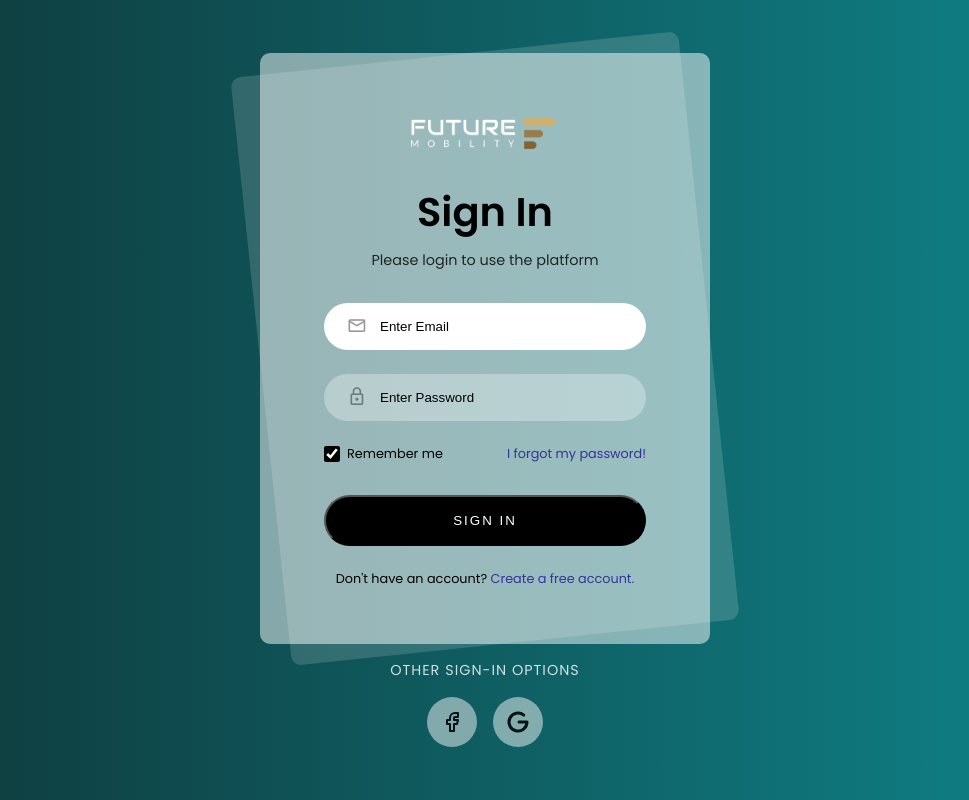
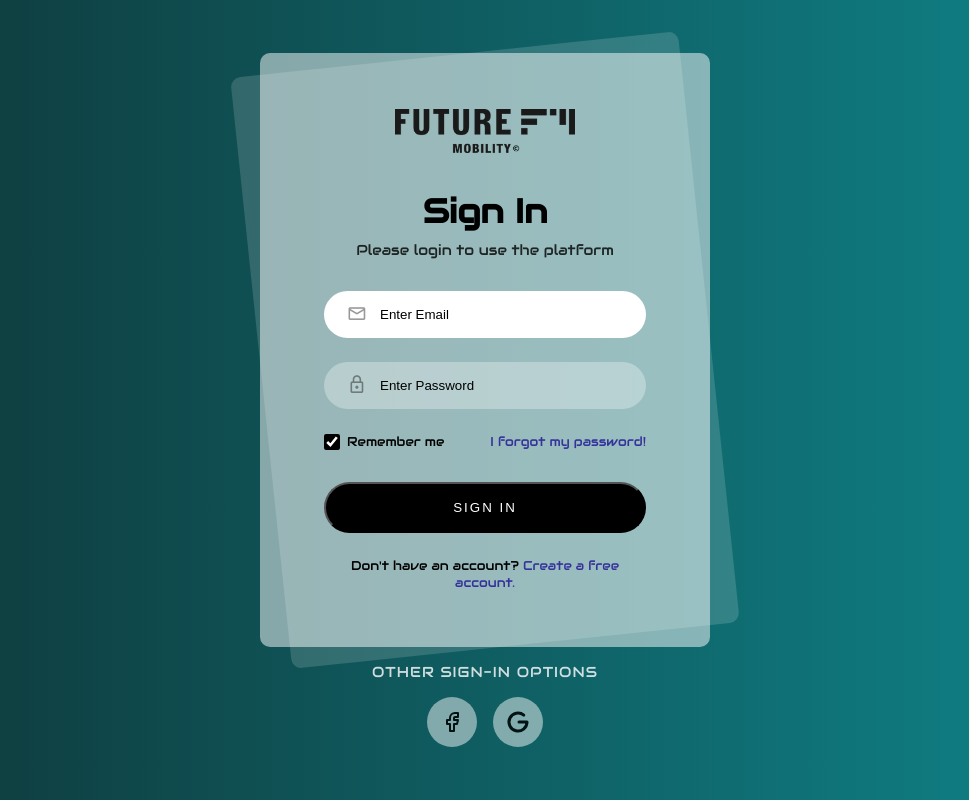
Before and after one commit to KMOmiteHasan/future-mobility-login-page, a plain HTML site: page index.html in a window 1280 px wide. Shown: the whole page, without its empty margins (155-1124 px from the left). Drawn offline with nearby package versions, Linux system fonts and the light colour scheme.

Commit message:
Add files via upload

```diff
--- a/index.html
+++ b/index.html
@@ -16,7 +16,7 @@
     <div class="login-card-container">
         <div class="login-card">
             <div class="login-card-logo">
-                <img src="logo2.png" alt="logo">
+                <img src="Future-logga.webp" alt="logo">
             </div>
             <div class="login-card-header">
                 <h1>Sign In</h1>
--- a/style.css
+++ b/style.css
@@ -1,37 +1,38 @@
 @import url("reset.css");
 
-@import url('https://fonts.googleapis.com/css2?family=Poppins:wght@400;600&display=swap');
+@import url("https://fonts.googleapis.com/css2?family=Audiowide&display=swap");
 
-*,*::before,*::after {
+*,
+*::before,
+*::after {
   margin: 0;
   padding: 0;
   box-sizing: border-box;
 }
 
 body {
-    font-family: 'Poppins', sans-serif;
+  font-family: "Audiowide", cursive;
   min-height: 100vh;
-    background: linear-gradient(to right, #0F3638, #0f858b);
+  background: linear-gradient(to right, #0f3638, #0f858b);
   display: flex;
   justify-content: center;
   align-items: center;
 }
 
-
 /* Login Card */
 .login-card {
   width: 450px;
-    background: rgba(255, 255, 255, .5);
+  background: rgba(255, 255, 255, 0.5);
   padding: 3.5rem 4rem;
   border-radius: 10px;
   position: relative;
 }
 
 .login-card::before {
-    content: '';
+  content: "";
   position: absolute;
   inset: 0;
-    background: rgba(255, 255, 255, .15);
+  background: rgba(255, 255, 255, 0.15);
   transform: rotate(-6deg);
   border-radius: 10px;
   z-index: -1;
@@ -40,11 +41,11 @@
 
 /* Login Card Logo */
 .login-card-logo {
-    margin-bottom: 1rem;
+  margin-bottom: 2rem;
 }
 
 .login-card-logo img {
-    width: 150px;
+  width: 180px;
 }
 /* ---------- */
 
@@ -71,14 +72,14 @@
 }
 
 .login-card-header h1 {
-    font-size: 2.5rem;
+  font-size: 2.1rem;
   font-weight: 600;
-    margin-bottom: .5rem;
+  margin-bottom: 0.5rem;
 }
 
-.login-card-header h1+div {
-    font-size: calc(1rem * .9);
-    opacity: .8;
+.login-card-header h1 + div {
+  font-size: calc(1rem * 0.9);
+  opacity: 0.8;
 }
 /* ---------- */
 
@@ -95,10 +96,10 @@
 
 .login-card-form .form-item .form-item-icon {
   position: absolute;
-    top: .82rem;
+  top: 0.82rem;
   left: 1.4rem;
   font-size: 1.3rem;
-    opacity: .4;
+  opacity: 0.4;
 }
 
 .login-card-form .checkbox {
@@ -111,15 +112,15 @@
   display: flex;
   align-items: center;
   justify-content: space-between;
-    font-size: calc(1rem * .8);
-    margin-bottom: .5rem;
+  font-size: calc(1rem * 0.8);
+  margin-bottom: 0.5rem;
 }
 /* ---------- */
 
 /* Login Card Footer */
 .login-card-footer {
   margin-top: 1.5rem;
-    font-size: calc(1rem * .8);
+  font-size: calc(1rem * 0.8);
 }
 /* ---------- */
 
@@ -129,12 +130,12 @@
 .login-card input[type="email"] {
   border: none;
   outline: none;
-    background: rgba(255, 255, 255, .3);
+  background: rgba(255, 255, 255, 0.3);
   padding: 1rem 1.5rem;
   padding-left: calc(1rem * 3.5);
   border-radius: 100px;
   width: 100%;
-    transition: background .5s;
+  transition: background 0.5s;
 }
 
 .login-card input:focus {
@@ -145,6 +146,7 @@
   width: 16px;
   height: 16px;
   accent-color: black;
+  cursor: pointer;
 }
 
 .login-card button {
@@ -155,7 +157,7 @@
   text-align: center;
   text-transform: uppercase;
   letter-spacing: 2px;
-    transition: background .5s;
+  transition: background 0.5s;
 }
 
 .login-card button:hover {
@@ -173,11 +175,11 @@
   margin-top: 1rem;
 }
 
-.login-card-social>div {
-    opacity: .8;
+.login-card-social > div {
+  opacity: 0.8;
   text-transform: uppercase;
   letter-spacing: 1px;
-    font-size: calc(1rem * .9);
+  font-size: calc(1rem * 0.9);
   color: #ffffff;
 }
 
@@ -195,9 +197,9 @@
   color: black;
   width: 50px;
   height: 50px;
-    background-color: rgba(255, 255, 255, .6);
+  background-color: rgba(255, 255, 255, 0.6);
   border-radius: 100px;
-    transition: all .5s;
+  transition: all 0.5s;
 }
 
 .login-card-social-btns a:hover {
@@ -206,10 +208,8 @@
 }
 /* ---------- */
 
-
 /* Responsive */
 @media (max-width: 768px) {
-
   html {
     font-size: 14px;
   }
@@ -222,7 +222,6 @@
     width: 350px;
     padding: 2rem;
   }
-
 }
 
 @media (max-width: 450px) {
@@ -234,11 +233,9 @@
     width: 300px;
     padding: 2rem;
   }
-
 }
 
 @media (max-width: 350px) {
-
   html {
     font-size: 10px;
   }
@@ -247,6 +244,5 @@
     width: 200px;
     padding: 2rem;
   }
-
 }
 /* ---------- */
```
Also changed, not shown: reset.css (+24 -8 lines), Future-logga.png (added), Future-logga.webp (added). Lines whose indentation alone changed are shown as unchanged.
